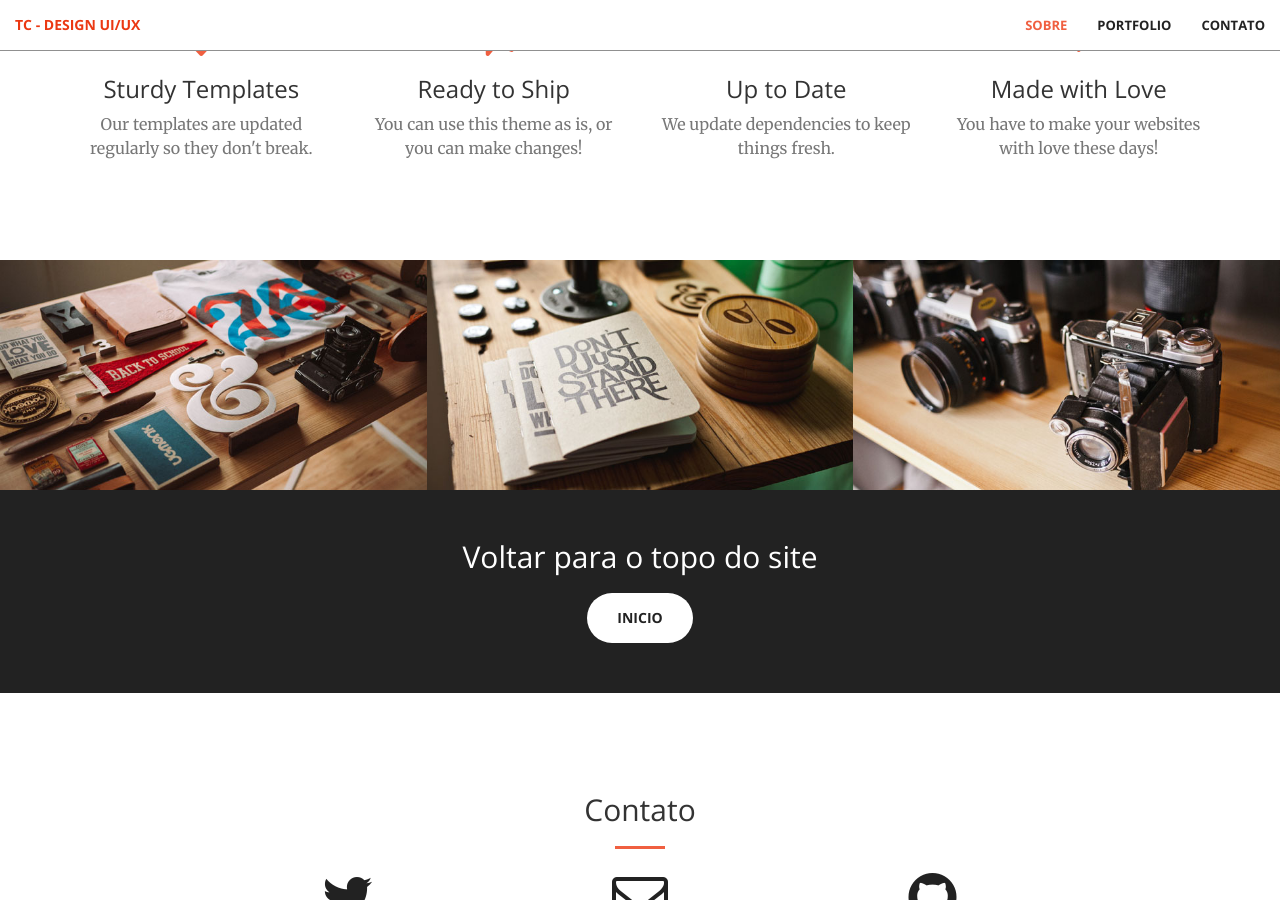
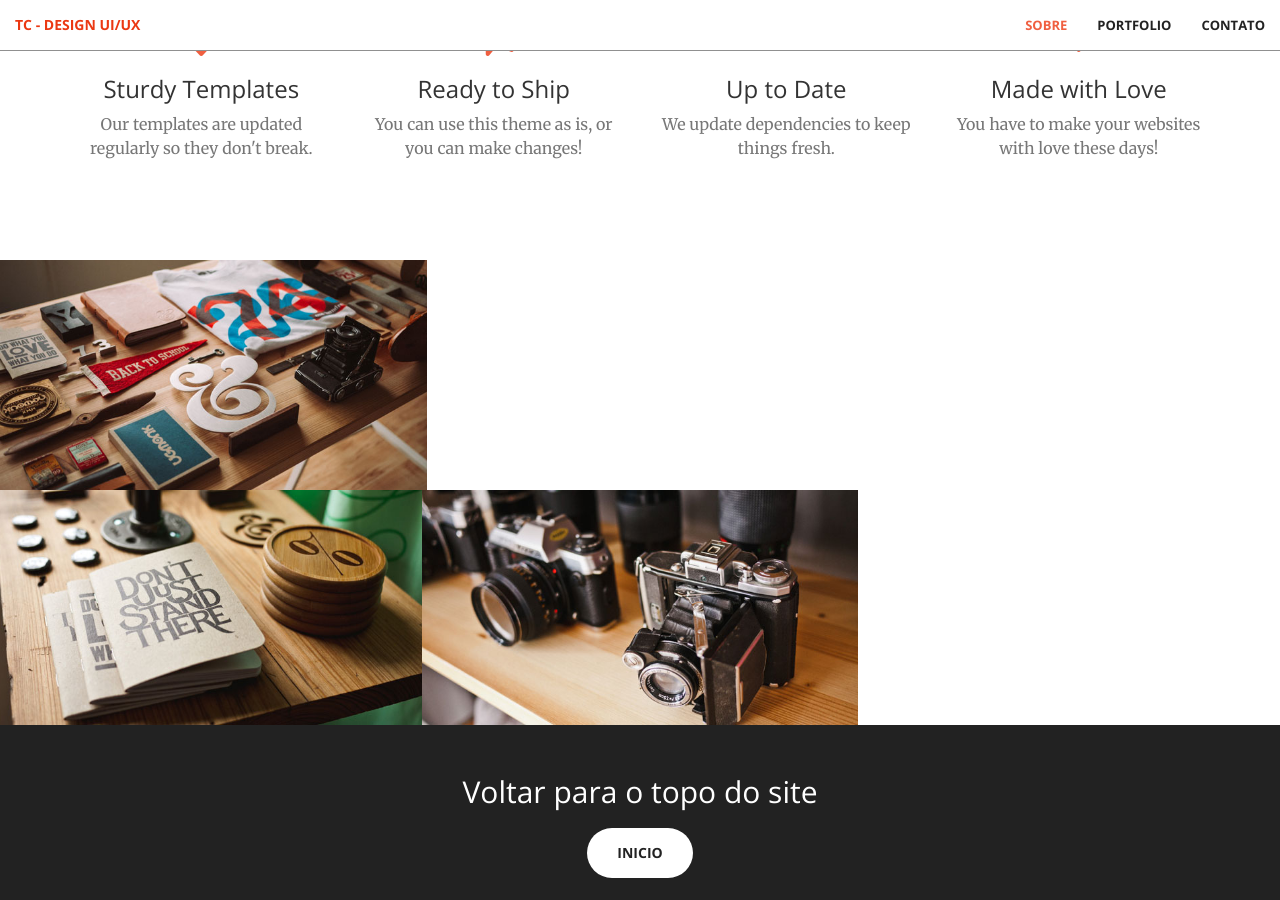
Before and after one commit to tiagocopelli/Coursera-Google-Design-UX, a Jekyll site: the page built from index.html, in a window 1280 px wide and 900 px high, scrolled down 1455 px. Built offline with Jekyll 4.4.1, drawn with Linux system fonts in a browser that asks for light colours.

Commit message:
Update portfolio.html

```diff
--- a/_includes/portfolio.html
+++ b/_includes/portfolio.html
@@ -16,6 +16,10 @@
                     </div>
                 </a>
             </div>
+         </div>
+       </div>
+    <div class="row no-gutter">
+
             <div class="col-lg-4 col-sm-6">
                 <a href="#" class="portfolio-box">
                     <img src="img/portfolio/2.jpg" class="img-responsive" alt="">
```
